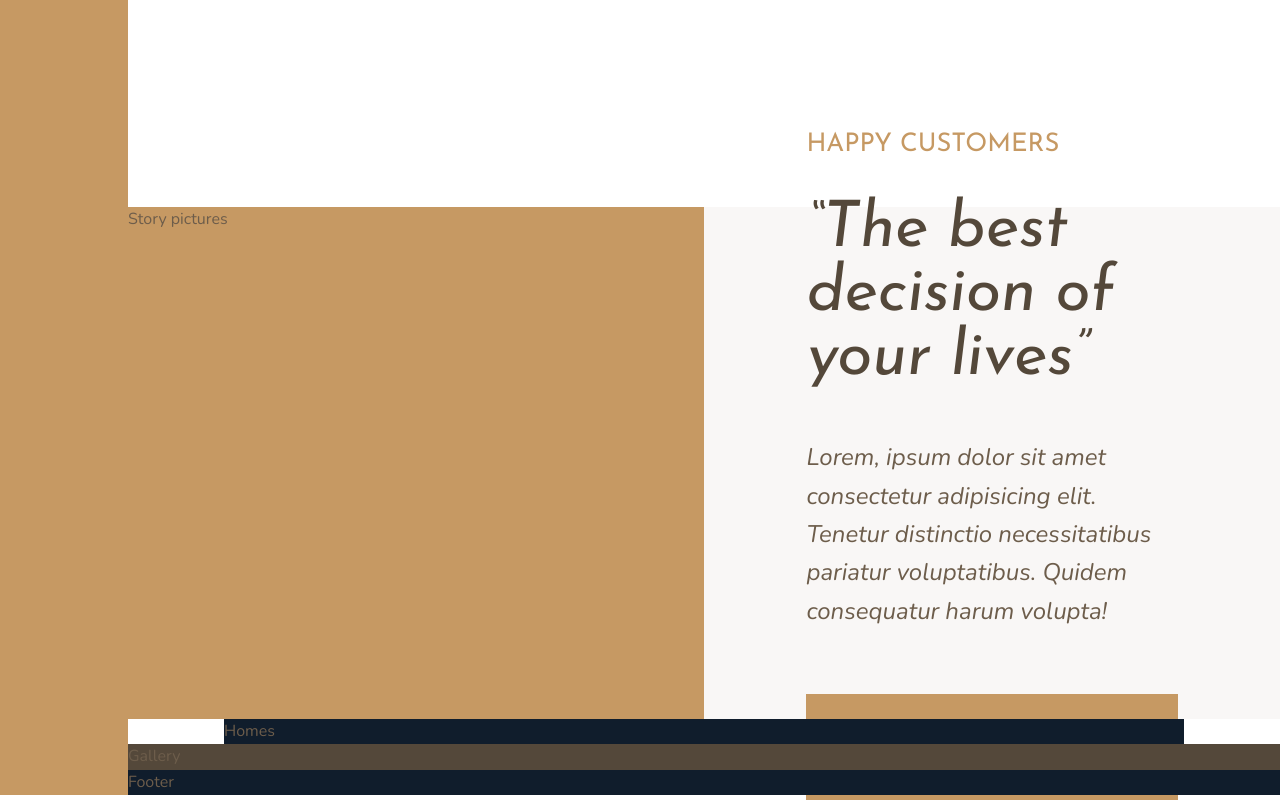
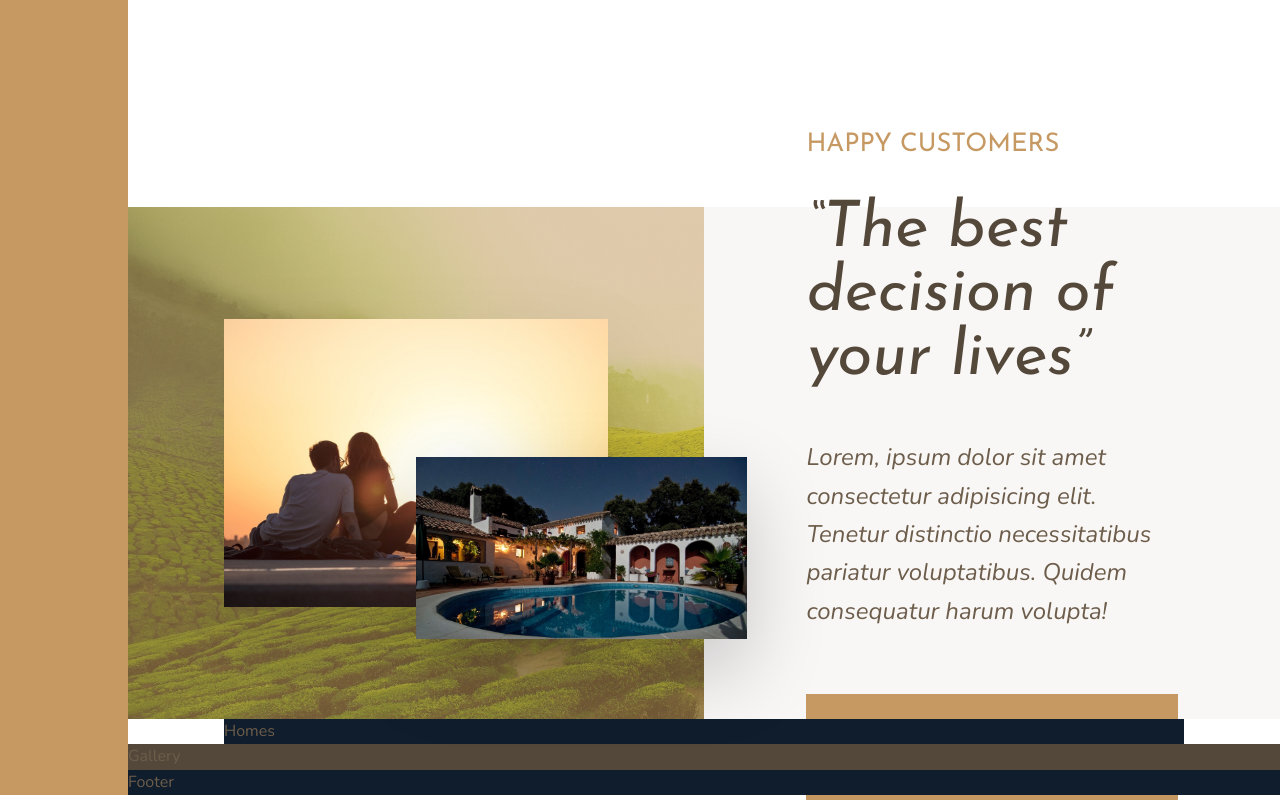
Before and after one commit to olgapog/Nexter, a website: page index.html in a window 1280 px wide. Shown: the part 2035-2835 px from the top of the page. Drawn offline with nearby package versions, Linux system fonts and the light colour scheme.

Commit message:
Modified block story-pictures in HTML, then styling it

```diff
--- a/index.html
+++ b/index.html
@@ -84,7 +84,10 @@
       </div>
     </section>
 
-    <div class="story__pictures">Story pictures</div>
+    <div class="story__pictures">
+      <img src="img/story-1.jpeg" alt="Couple with new house" class="story__img--1">
+      <img src="img/story-2.jpeg" alt="New house" class="story__img--2">
+    </div>
 
     <div class="story__content">
       <h3 class="heading-3 mb-sm">Happy Customers</h3>
--- a/sass/_story.scss
+++ b/sass/_story.scss
@@ -2,13 +2,40 @@
   &__pictures {
     background-color: $color-primary;
     grid-column: full-start / col-end 4;
+    background-image: linear-gradient(
+        rgba($color-primary, 0.5),
+        rgba($color-primary, 0.5)
+      ),
+      url(../img/back.jpg);
+     background-size: cover;
+
+
+    display: grid;
+    grid-template-rows: repeat(6, 1fr);
+    grid-template-columns: repeat(6, 1fr);
+    align-items: center;
+  }
+
+  &__img--1 {
+    width: 100%;
+    grid-row: 2 / 6;
+    grid-column: 2 / 6;
+    box-shadow: 0 2rem 5rem rgba(#000, 0.1);
+  }
+
+  &__img--2 {
+    width: 115%;
+    grid-column: 4 / 7;
+    grid-row: 4 /6;
+    z-index: 20;
+    box-shadow: 0 2rem 5rem rgba(#000, 0.2);
   }
 
   &__content {
     background-color: $color-grey-light-1;
     grid-column: col-start 5 / full-end;
 
-padding: 6rem 8vw ;
+    padding: 6rem 8vw;
 
     /*display: flex;
 flex-direction: column;
```
Also changed, not shown: css/style.css, 1 other file. Lines whose indentation alone changed are shown as unchanged.
